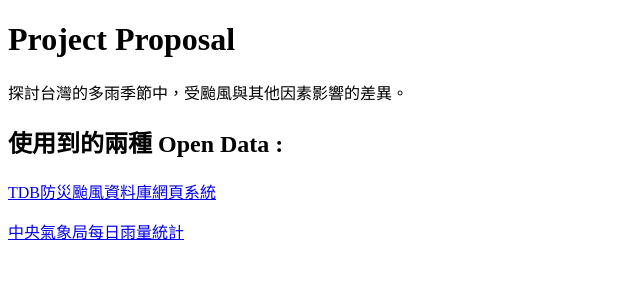
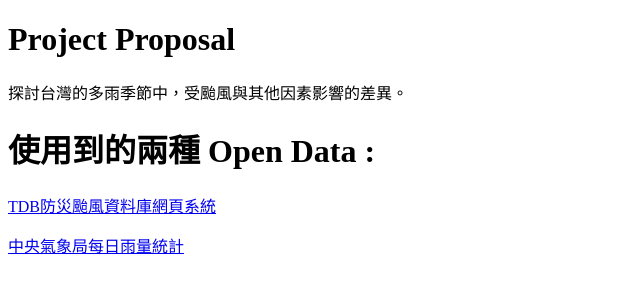
Before and after one commit to ty107192/large-open-12, a plain HTML site: page index.html in a window 1280 px wide. Shown: the whole page, without its empty margins (0-640 px from the left). Drawn offline with Linux system fonts and the light colour scheme.

Commit message:
Update h2 to h1

```diff
--- a/index.html
+++ b/index.html
@@ -9,7 +9,7 @@
 	<p>
 	探討台灣的多雨季節中，受颱風與其他因素影響的差異。
 	</p>
-	<h2>使用到的兩種 Open Data :</h2>
+	<h1>使用到的兩種 Open Data :</h1>
 	<a href="http://rdc28.cwb.gov.tw/data.php">TDB防災颱風資料庫網頁系統</a><p>
 	<a href="http://www.cwb.gov.tw/V7/climate/dailyPrecipitation/dP.htm">中央氣象局每日雨量統計</a><p>
 </body>
```
